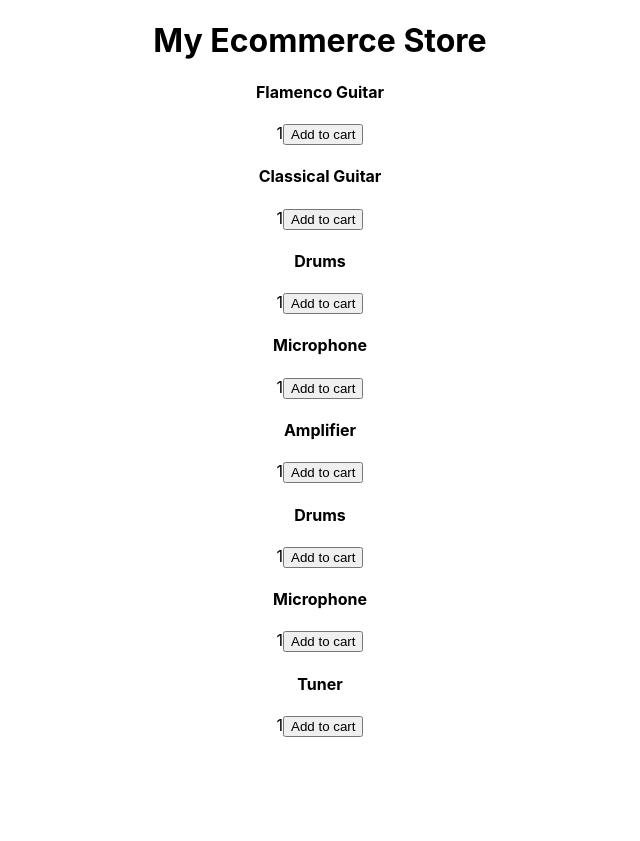
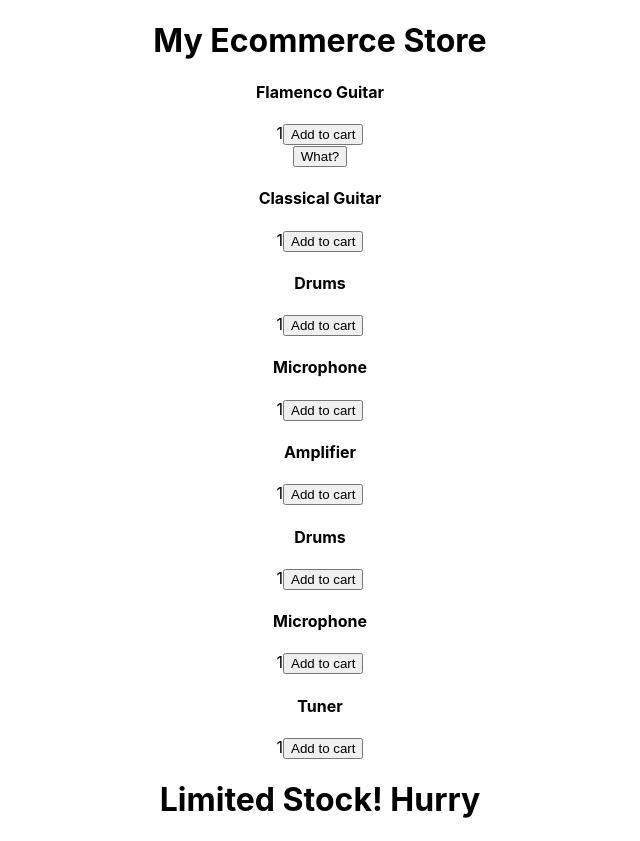
Before and after one commit to farazhafeez26/ecommerce-project, a React (Create React App) app: page / in a window 1280 px wide. Shown: the whole page, without its empty margins (320-960 px from the left). Before the commit the page ends 800 px from the top, so only its background shows below. Built offline with nearby package versions, Linux system fonts and the light colour scheme.

Commit message:
changed properties

```diff
--- a/src/App.js
+++ b/src/App.js
@@ -9,7 +9,8 @@ function App() {
         <h1>My Ecommerce Store</h1>
       </div>
       <div>
-        <Product name="Flamenco Guitar"> </Product>
+        <Product name="Flamenco Guitar"> sadas</Product>
+        <button> What? </button>
         <Product name="Classical Guitar"></Product>
         <Product name="Drums"></Product>
         <Product name="Microphone"></Product>
@@ -19,6 +20,9 @@ function App() {
         <Product name="Tuner"></Product>
 
 
+        <h1>Limited Stock! Hurry</h1>
+
+
 
       </div>
     </div>
```
